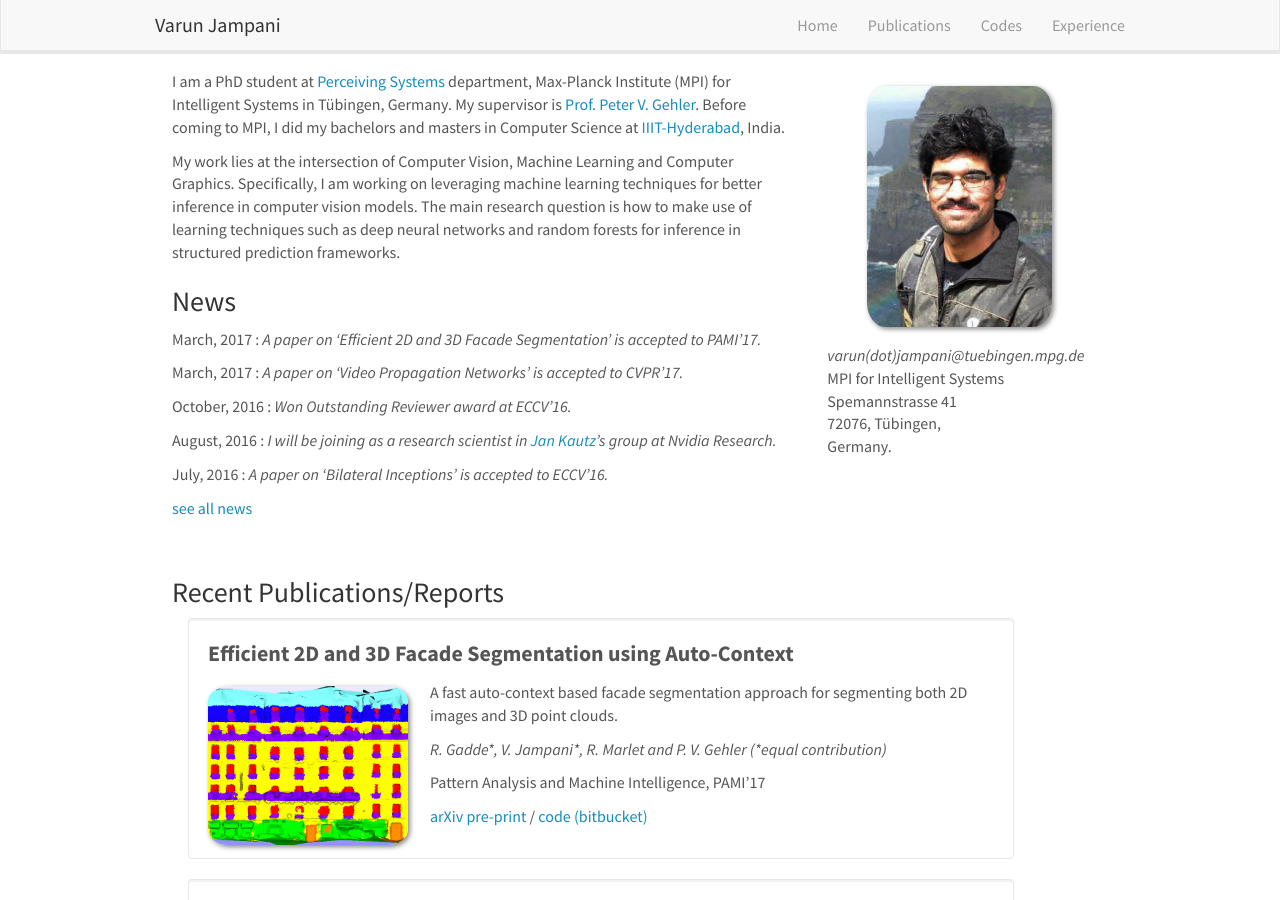
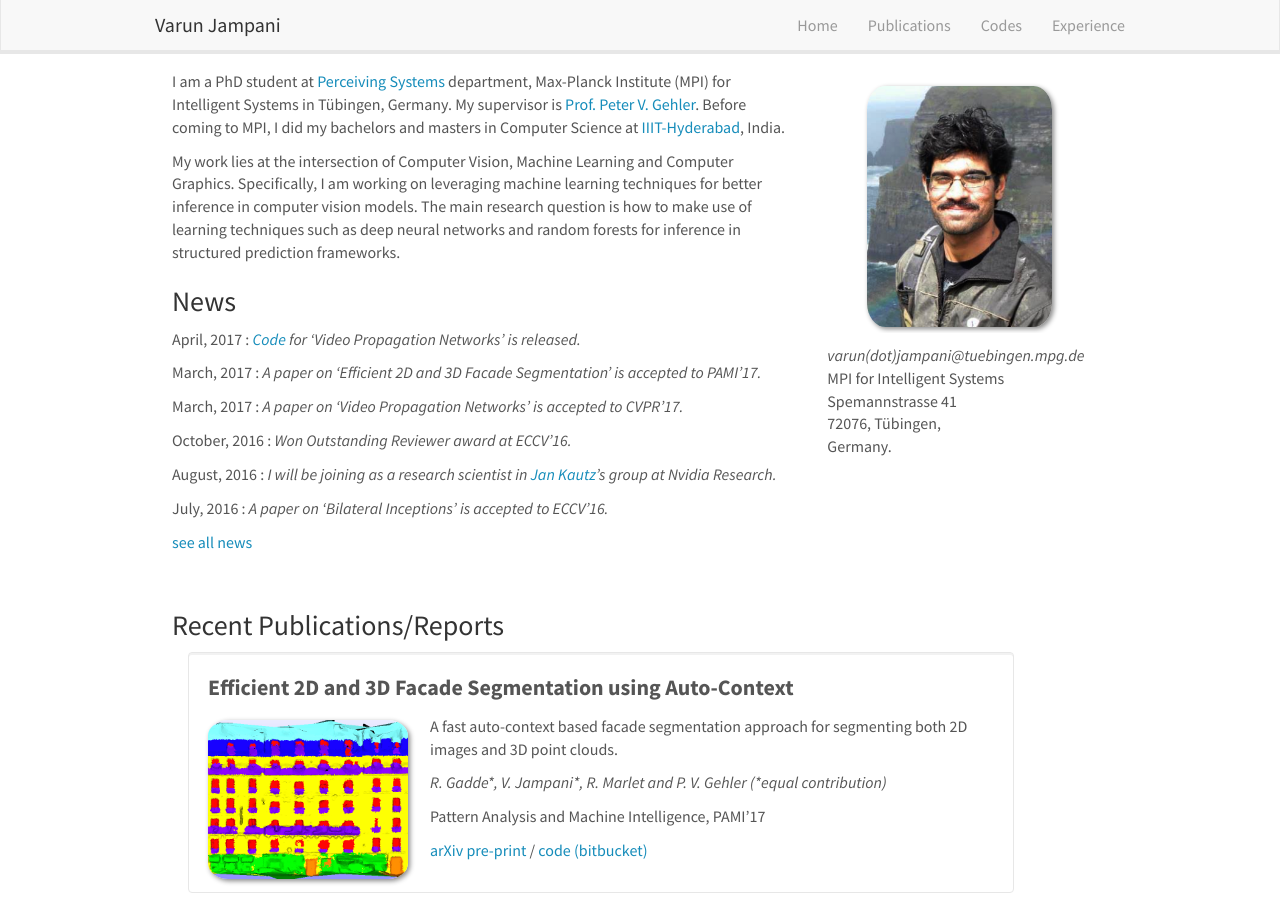
Before and after one commit to varunjampani/varunjampani.github.io, a Jekyll site: the page built from _pages/home.md, in a window 1280 px wide and 900 px high. Built offline with Jekyll 4.4.1, drawn with Linux system fonts in a browser that asks for light colours; nearby versions of some CDN libraries.

Commit message:
vpn code in news

```diff
--- a/_data/news.yml
+++ b/_data/news.yml
@@ -1,3 +1,6 @@
+- date: April, 2017
+  headline: <a href="https://github.com/varunjampani/video_prop_networks">Code</a> for 'Video Propagation Networks' is released.
+
 - date: March, 2017
   headline: A paper on 'Efficient 2D and 3D Facade Segmentation' is accepted to PAMI'17.
 
```
